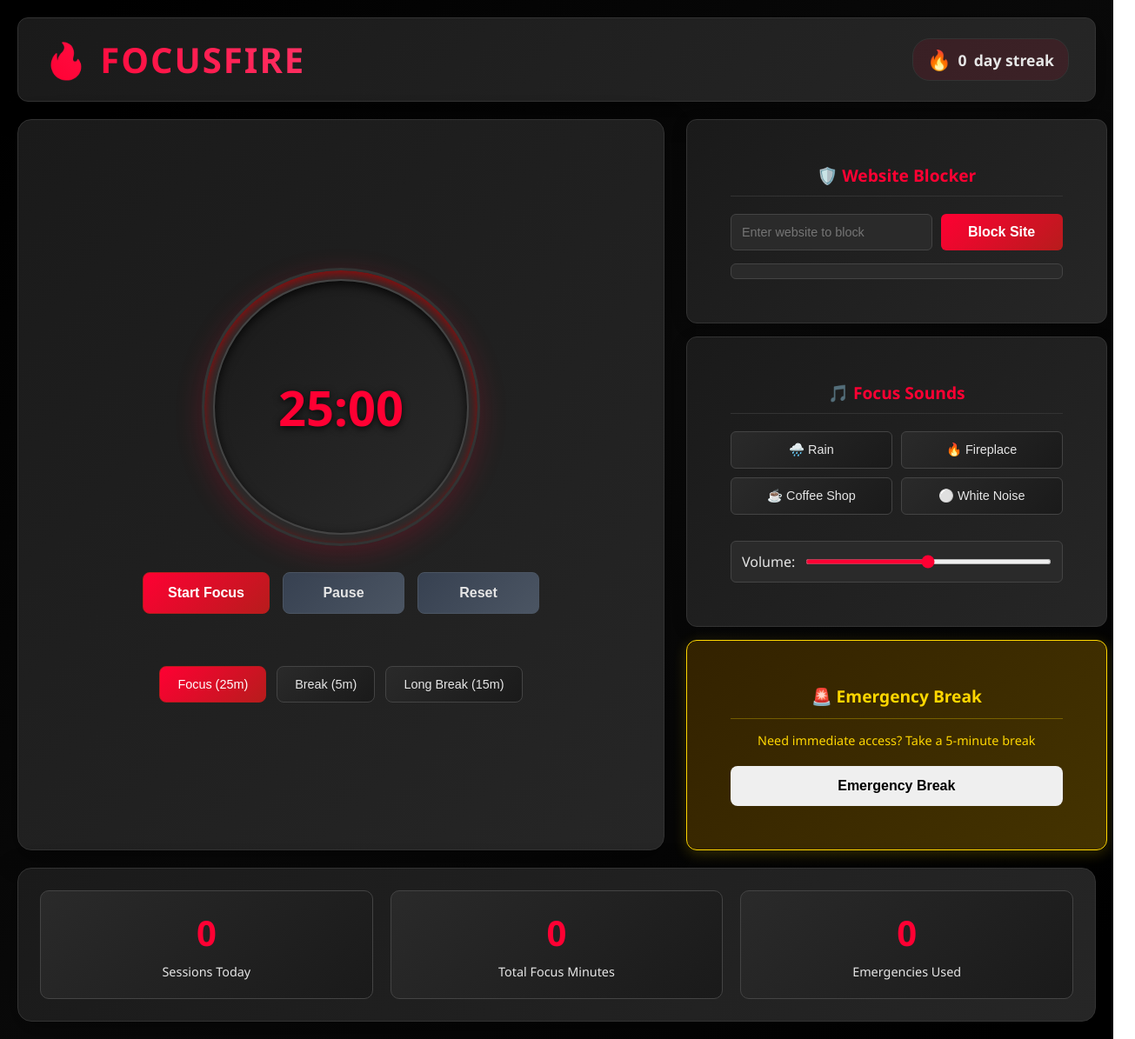
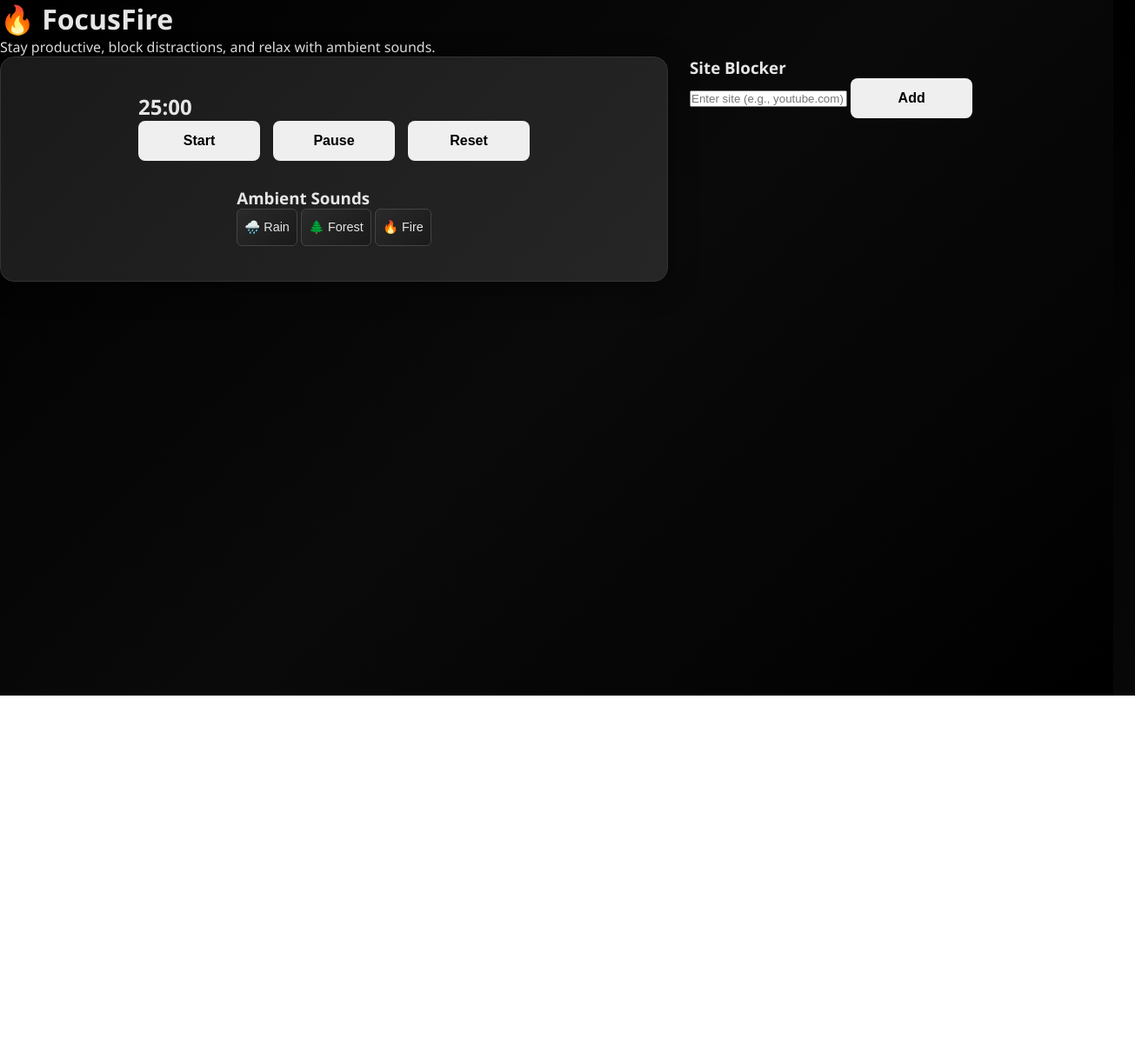
Before and after one commit to veda7575/FocusFire, a plain HTML site: page index.html in a window 1280 px wide. Shown: the whole page at 87% size, 1305 px wide, since content can reach past the window. After the commit the page ends 800 px from the top, so only its background shows below. Drawn offline with Linux system fonts and the light colour scheme.

Commit message:
Update index.html

```diff
--- a/index.html
+++ b/index.html
@@ -3,111 +3,54 @@
 <head>
   <meta charset="UTF-8">
   <meta name="viewport" content="width=device-width, initial-scale=1.0">
-    <title>FocusFire - Productivity Timer</title>
+  <title>FocusFire — Productivity Timer</title>
   <link rel="stylesheet" href="style.css">
 </head>
 <body>
-    <div class="app-container">
-        <header class="app-header">
+  <header>
     <h1>🔥 FocusFire</h1>
-            <div class="streak-counter">
-                <span class="streak-icon">🔥</span>
-                <span id="streak-count">0</span> day streak
-            </div>
+    <p>Stay productive, block distractions, and relax with ambient sounds.</p>
   </header>
 
-        <div class="main-content">
+  <main class="main-content">
     <section class="timer-section">
-                <div class="timer-display">
-                    <div class="timer-circle">
-                        <div class="timer-progress">
-                            <span id="timer-display">25:00</span>
-                        </div>
-                    </div>
+      <div class="timer">
+        <h2 id="timer-display">25:00</h2>
         <div class="timer-controls">
-                        <button id="start-btn" class="btn btn-primary">Start Focus</button>
-                        <button id="pause-btn" class="btn btn-secondary" disabled>Pause</button>
-                        <button id="reset-btn" class="btn btn-secondary">Reset</button>
+          <button id="start-btn" class="btn">Start</button>
+          <button id="pause-btn" class="btn">Pause</button>
+          <button id="reset-btn" class="btn">Reset</button>
         </div>
       </div>
 
-                <div class="session-selector">
-                    <button class="session-btn active" data-minutes="25">Focus (25m)</button>
-                    <button class="session-btn" data-minutes="5">Break (5m)</button>
-                    <button class="session-btn" data-minutes="15">Long Break (15m)</button>
+      <div class="sound-controls">
+        <h3>Ambient Sounds</h3>
+        <div class="sound-buttons">
+          <button class="sound-btn" data-sound="rain">🌧️ Rain</button>
+          <button class="sound-btn" data-sound="forest">🌲 Forest</button>
+          <button class="sound-btn" data-sound="fire">🔥 Fire</button>
+        </div>
       </div>
     </section>
 
-            <section class="features-panel">
-
-                <div class="feature-card">
-                    <h3>🛡️ Website Blocker</h3>
-                    <div class="blocker-controls">
-                        <input type="text" id="site-input" placeholder="Enter website to block">
-                        <button id="add-site" class="btn btn-danger">Block Site</button>
-                    </div>
-                    <div id="blocked-sites" class="blocked-list"></div>
-                </div>
-
-                <div class="feature-card">
-                    <h3>🎵 Focus Sounds</h3>
-                    <div class="sound-grid">
-                        <button class="sound-btn" data-sound="rain">🌧️ Rain</button>
-                        <button class="sound-btn" data-sound="fire">🔥 Fireplace</button>
-                        <button class="sound-btn" data-sound="coffee">☕ Coffee Shop</button>
-                        <button class="sound-btn" data-sound="white">⚪ White Noise</button>
-                    </div>
-                    <div class="volume-control">
-                        <label>Volume:</label>
-                        <input type="range" id="volume" min="0" max="100" value="50">
-                    </div>
-                </div>
-
-                <div class="feature-card emergency-section">
-                    <h3>🚨 Emergency Break</h3>
-                    <p>Need immediate access? Take a 5-minute break</p>
-                    <button id="emergency-btn" class="btn btn-warning">Emergency Break</button>
-                    <div id="emergency-timer" class="emergency-timer hidden">
-                        <span id="emergency-time">5:00</span> until focus resumes
-                    </div>
-                </div>
+    <section class="blocker-section">
+      <h3>Site Blocker</h3>
+      <input type="text" id="block-input" placeholder="Enter site (e.g., youtube.com)">
+      <button id="add-block-btn" class="btn">Add</button>
+      <ul id="blocked-list"></ul>
     </section>
-        </div>
-
-        <section class="stats-section">
-            <div class="stats-grid">
-                <div class="stat-card">
-                    <span class="stat-number" id="sessions-today">0</span>
-                    <span class="stat-label">Sessions Today</span>
-                </div>
-                <div class="stat-card">
-                    <span class="stat-number" id="total-focus">0</span>
-                    <span class="stat-label">Total Focus Minutes</span>
-                </div>
-                <div class="stat-card">
-                    <span class="stat-number" id="emergencies-used">0</span>
-                    <span class="stat-label">Emergencies Used</span>
-                </div>
-            </div>
-        </section>
-    </div>
+  </main>
 
   <audio id="rain-sound" loop preload="auto">
-    <source src="https://assets.mixkit.co/sfx/preview/mixkit-rain-against-window-239.mp3" type="audio/mpeg">
+    <source src="https://assets.mixkit.co/sfx/preview/mixkit-light-rain-loop-2390.mp3" type="audio/mpeg">
   </audio>
-<audio id="ocean" loop preload="auto">
+  <audio id="forest-sound" loop preload="auto">
+    <source src="https://assets.mixkit.co/sfx/preview/mixkit-birds-in-forest-loop-1223.mp3" type="audio/mpeg">
+  </audio>
+  <audio id="fire-sound" loop preload="auto">
     <source src="https://assets.mixkit.co/sfx/preview/mixkit-crackling-fireplace-1330.mp3" type="audio/mpeg">
   </audio>
-<audio id="coffee-sound" loop preload="auto">
-    <source src="https://assets.mixkit.co/sfx/preview/mixkit-busy-coffee-shop-1231.mp3" type="audio/mpeg">
-</audio>
-<audio id="white-sound" loop preload="auto">
-    <source src="https://assets.mixkit.co/sfx/preview/mixkit-wind-in-the-trees-1244.mp3" type="audio/mpeg">
-</audio>
-<audio id="completion-sound" preload="auto">
-    <source src="https://assets.mixkit.co/sfx/preview/mixkit-alarm-digital-clock-beep-989.mp3" type="audio/mpeg">
-</audio>
 
-    <script src="script.js"></script>
+  <script src="script.js" defer></script>
 </body>
 </html>
```
Lines whose indentation alone changed are shown as unchanged.
